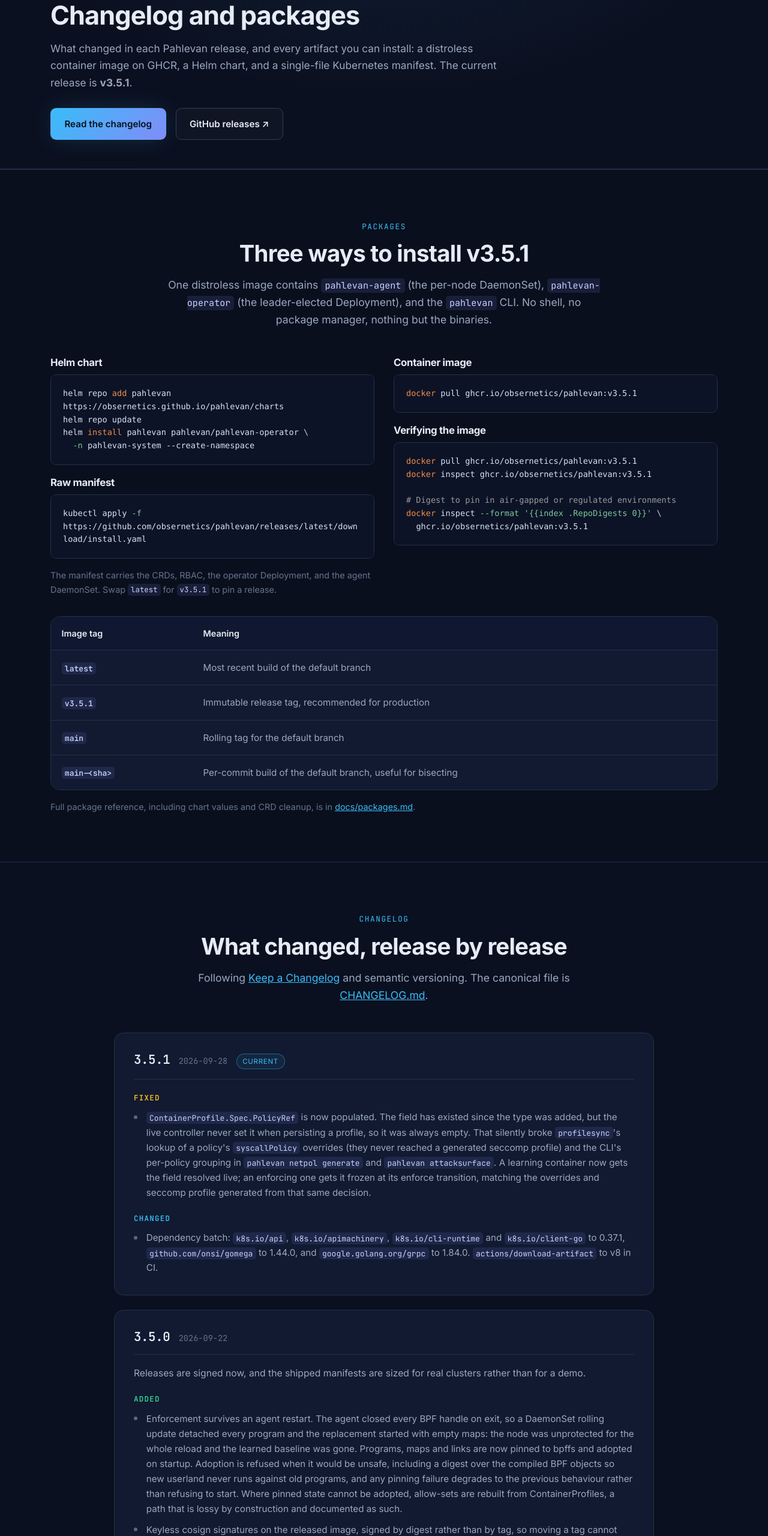
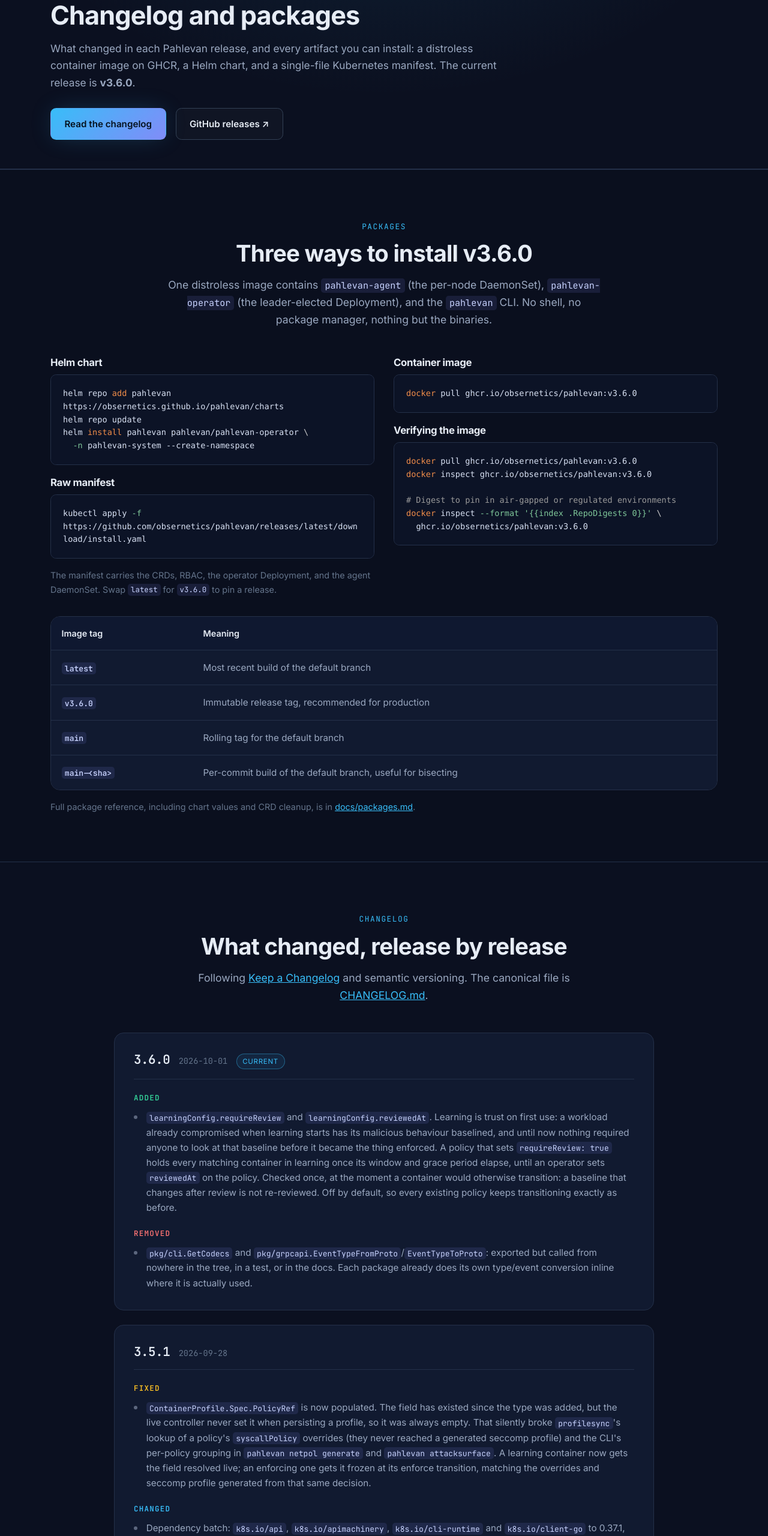
Before and after one commit to obsernetics/pahlevan, a plain HTML site: page pages/changelog.html in a window 1280 px wide. Shown: the part 180-2740 px from the top of the page at 60% size. Drawn offline with nearby package versions, Linux system fonts and the light colour scheme.

Commit message:
release: v3.6.0 - a review gate for learned baselines
MINOR: learningConfig.requireReview/reviewedAt is new, backwards
compatible functionality (off by default), plus the removal of two
exported functions nothing called. Neither is a breaking change.

- Bump version/appVersion in charts/pahlevan-operator/Chart.yaml and
  VERSION in the Makefile to v3.6.0.
- Regenerate install.yaml, the chart's bundled CRDs, docs/api-reference.md,
  docs/packages.md and the Pages site from the sources above.
- Repackage the Helm chart and refresh pages/charts/index.yaml.

Signed-off-by: Reza Ghanbari <ghanbari.reza94@gmail.com>

```diff
--- a/pages/changelog.html
+++ b/pages/changelog.html
@@ -68,7 +68,7 @@
             <p>
                 What changed in each Pahlevan release, and every artifact you can install:
                 a distroless container image on GHCR, a Helm chart, and a single-file
-                Kubernetes manifest. The current release is <strong><!--pahlevan:sync version-->v3.5.1<!--/pahlevan:sync--></strong>.
+                Kubernetes manifest. The current release is <strong><!--pahlevan:sync version-->v3.6.0<!--/pahlevan:sync--></strong>.
             </p>
             <div class="hero-actions">
                 <a href="#changelog" class="btn btn-primary">Read the changelog</a>
@@ -82,7 +82,7 @@
         <div class="container">
             <div class="section-header">
                 <span class="eyebrow">Packages</span>
-                <h2>Three ways to install <!--pahlevan:sync version-->v3.5.1<!--/pahlevan:sync--></h2>
+                <h2>Three ways to install <!--pahlevan:sync version-->v3.6.0<!--/pahlevan:sync--></h2>
                 <p>
                     One distroless image contains <code>pahlevan-agent</code> (the per-node DaemonSet),
                     <code>pahlevan-operator</code> (the leader-elected Deployment), and the
@@ -104,22 +104,22 @@
                     </div>
                     <p class="qs-note">
                         The manifest carries the CRDs, RBAC, the operator Deployment, and the agent
-                        DaemonSet. Swap <code>latest</code> for <code><!--pahlevan:sync version-->v3.5.1<!--/pahlevan:sync--></code> to pin a release.
+                        DaemonSet. Swap <code>latest</code> for <code><!--pahlevan:sync version-->v3.6.0<!--/pahlevan:sync--></code> to pin a release.
                     </p>
                 </div>
                 <div class="qs-col">
                     <h3>Container image</h3>
                     <div class="code-block">
-                        <pre><code class="language-bash">docker pull ghcr.io/obsernetics/pahlevan:<!--pahlevan:sync version-->v3.5.1<!--/pahlevan:sync--></code></pre>
+                        <pre><code class="language-bash">docker pull ghcr.io/obsernetics/pahlevan:<!--pahlevan:sync version-->v3.6.0<!--/pahlevan:sync--></code></pre>
                     </div>
                     <h3>Verifying the image</h3>
                     <div class="code-block">
-                        <pre><code class="language-bash">docker pull ghcr.io/obsernetics/pahlevan:<!--pahlevan:sync version-->v3.5.1<!--/pahlevan:sync-->
-docker inspect ghcr.io/obsernetics/pahlevan:<!--pahlevan:sync version-->v3.5.1<!--/pahlevan:sync-->
+                        <pre><code class="language-bash">docker pull ghcr.io/obsernetics/pahlevan:<!--pahlevan:sync version-->v3.6.0<!--/pahlevan:sync-->
+docker inspect ghcr.io/obsernetics/pahlevan:<!--pahlevan:sync version-->v3.6.0<!--/pahlevan:sync-->
 
 # Digest to pin in air-gapped or regulated environments
 docker inspect --format '{{index .RepoDigests 0}}' \
-  ghcr.io/obsernetics/pahlevan:<!--pahlevan:sync version-->v3.5.1<!--/pahlevan:sync--></code></pre>
+  ghcr.io/obsernetics/pahlevan:<!--pahlevan:sync version-->v3.6.0<!--/pahlevan:sync--></code></pre>
                     </div>
                 </div>
             </div>
@@ -138,7 +138,7 @@
                             <td>Most recent build of the default branch</td>
                         </tr>
                         <tr>
-                            <th scope="row"><code><!--pahlevan:sync version-->v3.5.1<!--/pahlevan:sync--></code></th>
+                            <th scope="row"><code><!--pahlevan:sync version-->v3.6.0<!--/pahlevan:sync--></code></th>
                             <td>Immutable release tag, recommended for production</td>
                         </tr>
                         <tr>
@@ -176,9 +176,28 @@
                 <!--pahlevan:sitegen releases-->
                 <article class="release">
                     <div class="release-head">
+                        <h3 class="release-version">3.6.0</h3>
+                        <span class="release-date">2026-10-01</span>
+                        <span class="release-pill">Current</span>
+                    </div>
+                    <div class="change-group">
+                        <h4 class="added">Added</h4>
+                        <ul>
+                            <li><code>learningConfig.requireReview</code> and <code>learningConfig.reviewedAt</code>. Learning is trust on first use: a workload already compromised when learning starts has its malicious behaviour baselined, and until now nothing required anyone to look at that baseline before it became the thing enforced. A policy that sets <code>requireReview: true</code> holds every matching container in learning once its window and grace period elapse, until an operator sets <code>reviewedAt</code> on the policy. Checked once, at the moment a container would otherwise transition: a baseline that changes after review is not re-reviewed. Off by default, so every existing policy keeps transitioning exactly as before.</li>
+                        </ul>
+                    </div>
+                    <div class="change-group">
+                        <h4 class="removed">Removed</h4>
+                        <ul>
+                            <li><code>pkg/cli.GetCodecs</code> and <code>pkg/grpcapi.EventTypeFromProto</code>/<code>EventTypeToProto</code>: exported but called from nowhere in the tree, in a test, or in the docs. Each package already does its own type/event conversion inline where it is actually used.</li>
+                        </ul>
+                    </div>
+                </article>
+
+                <article class="release">
+                    <div class="release-head">
                         <h3 class="release-version">3.5.1</h3>
                         <span class="release-date">2026-09-28</span>
-                        <span class="release-pill">Current</span>
                     </div>
                     <div class="change-group">
                         <h4 class="fixed">Fixed</h4>
```
Also changed, not shown: pages/docs/packages.html (+10 -10 lines), pages/index.html (+1 -1 lines), 7 other files.
